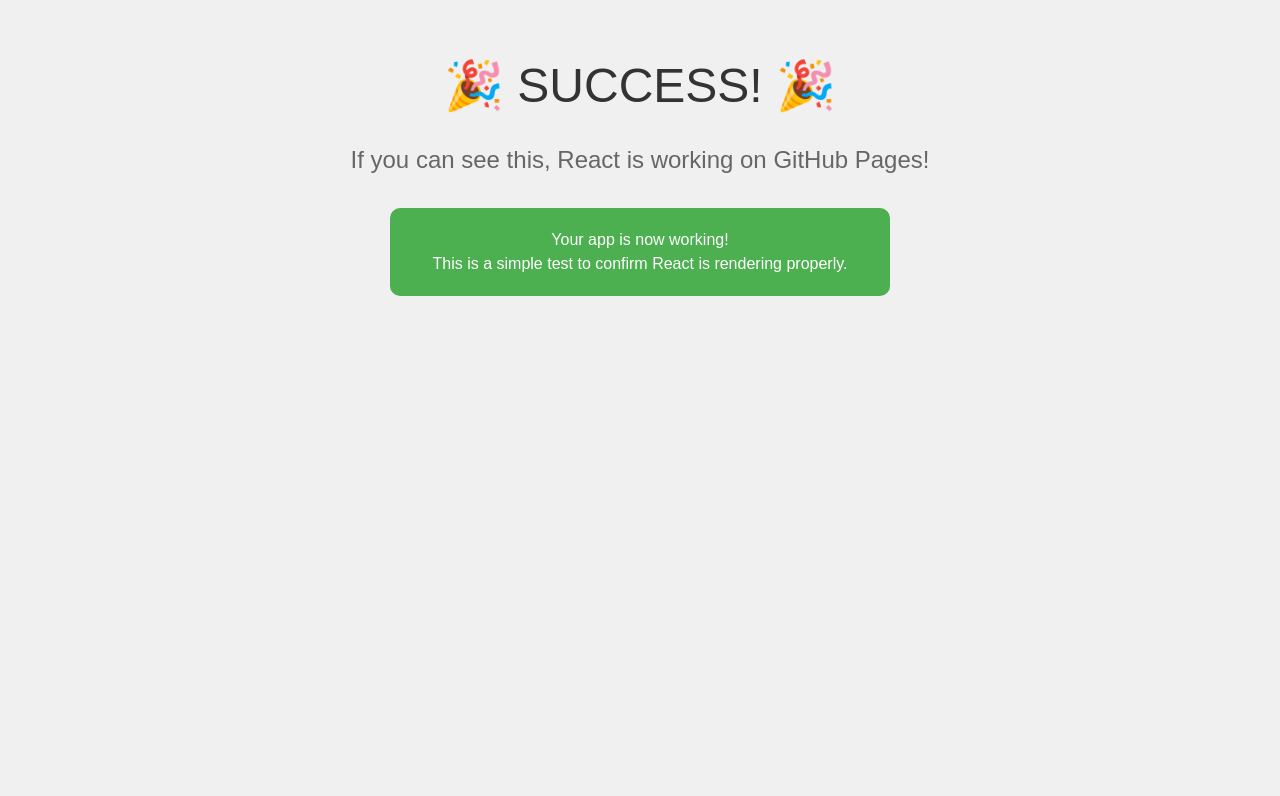
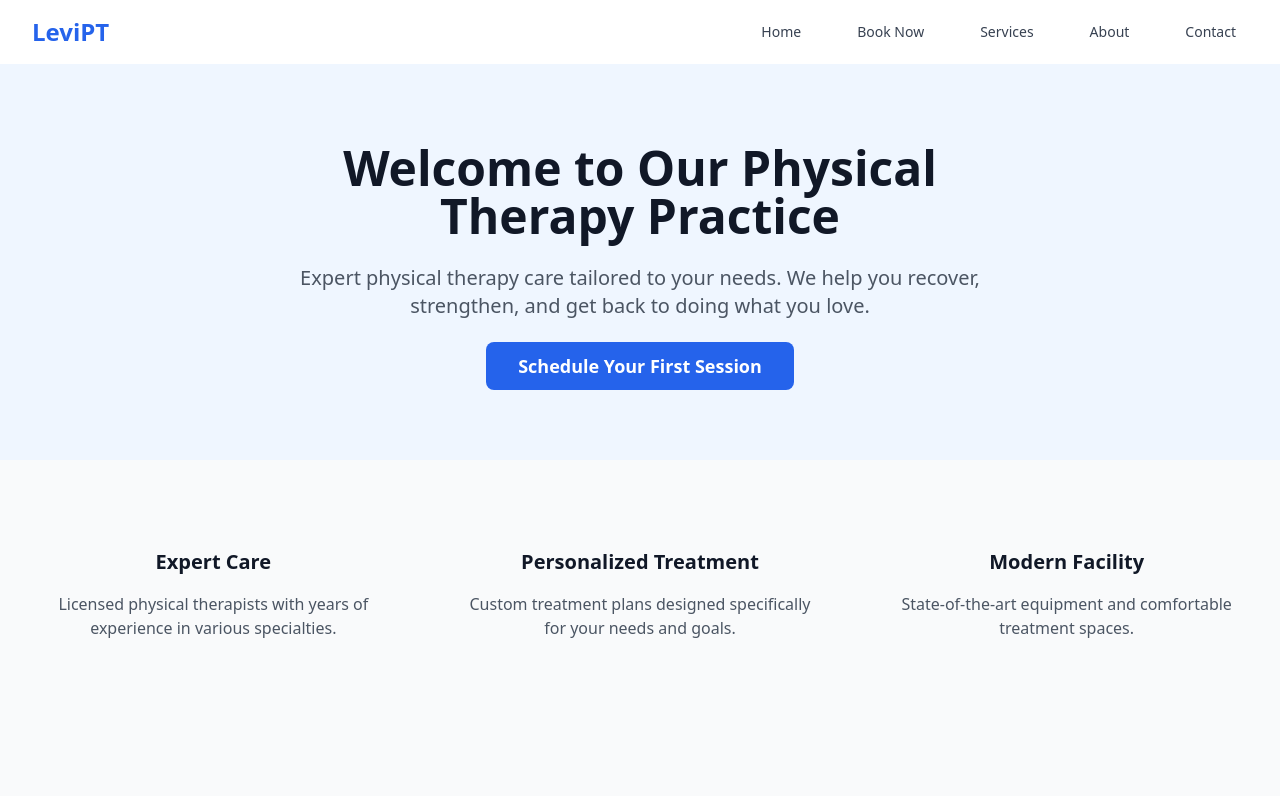
Before and after one commit to schmeme13/LeviWeb, a React (Vite) app: page / in a window 1280 px wide. Shown: the top 796 px of the page. Built offline with nearby package versions, Linux system fonts and the light colour scheme.

Commit message:
fixing the issue of my past

```diff
--- a/src/App.tsx
+++ b/src/App.tsx
@@ -1,32 +1,25 @@
 import React from 'react';
+import { HashRouter as Router, Routes, Route } from 'react-router-dom';
+import Layout from './components/Layout';
+import Home from './pages/Home';
+import About from './pages/About';
+import Services from './pages/Services';
+import Booking from './pages/Booking';
+import Contact from './pages/Contact';
 
 const App: React.FC = () => {
   return (
-    <div style={{
-      padding: '50px',
-      textAlign: 'center',
-      fontFamily: 'Arial, sans-serif',
-      backgroundColor: '#f0f0f0',
-      minHeight: '100vh'
-    }}>
-      <h1 style={{ color: '#333', fontSize: '48px', marginBottom: '20px' }}>
-        🎉 SUCCESS! 🎉
-      </h1>
-      <p style={{ fontSize: '24px', color: '#666', marginBottom: '30px' }}>
-        If you can see this, React is working on GitHub Pages!
-      </p>
-      <div style={{
-        background: '#4CAF50',
-        color: 'white',
-        padding: '20px',
-        borderRadius: '10px',
-        maxWidth: '500px',
-        margin: '0 auto'
-      }}>
-        <h2>Your app is now working!</h2>
-        <p>This is a simple test to confirm React is rendering properly.</p>
-      </div>
-    </div>
+    <Router>
+      <Layout>
+        <Routes>
+          <Route path="/" element={<Home />} />
+          <Route path="/about" element={<About />} />
+          <Route path="/services" element={<Services />} />
+          <Route path="/booking" element={<Booking />} />
+          <Route path="/contact" element={<Contact />} />
+        </Routes>
+      </Layout>
+    </Router>
   );
 };
 
```
